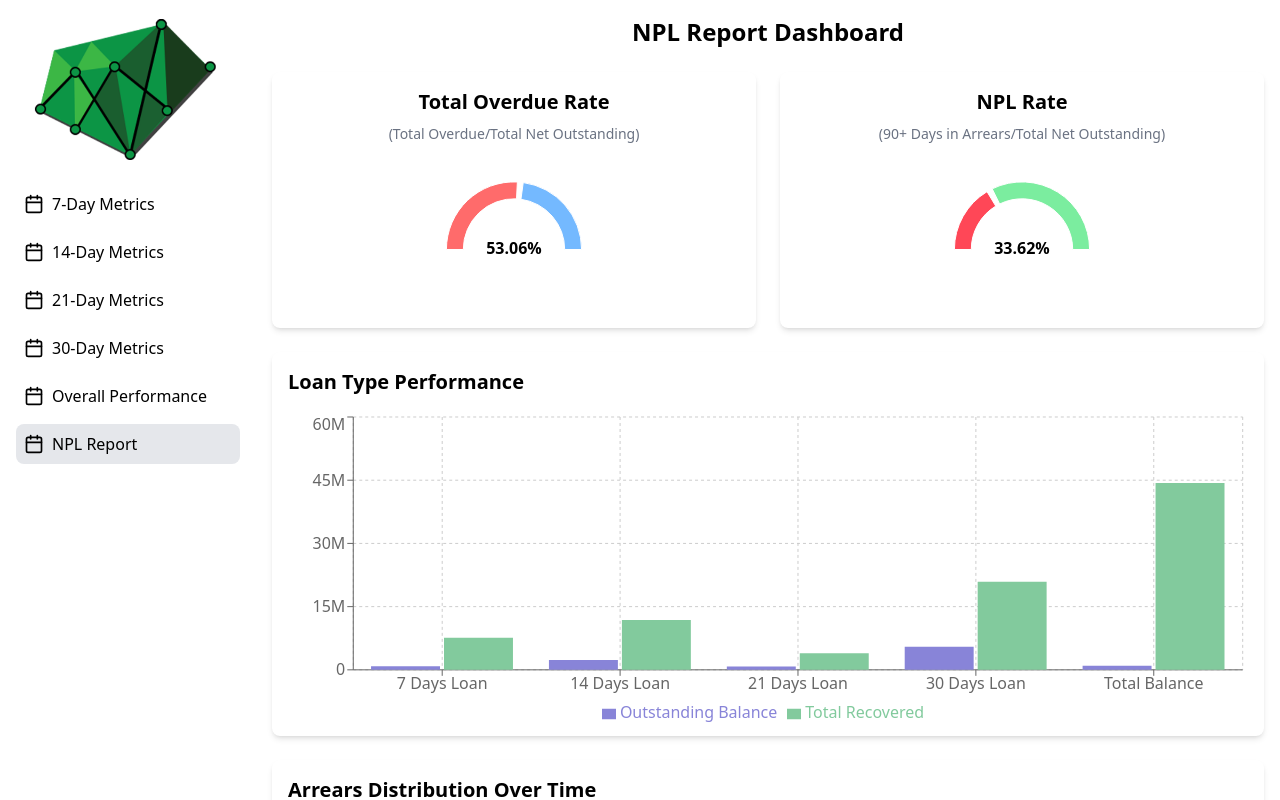
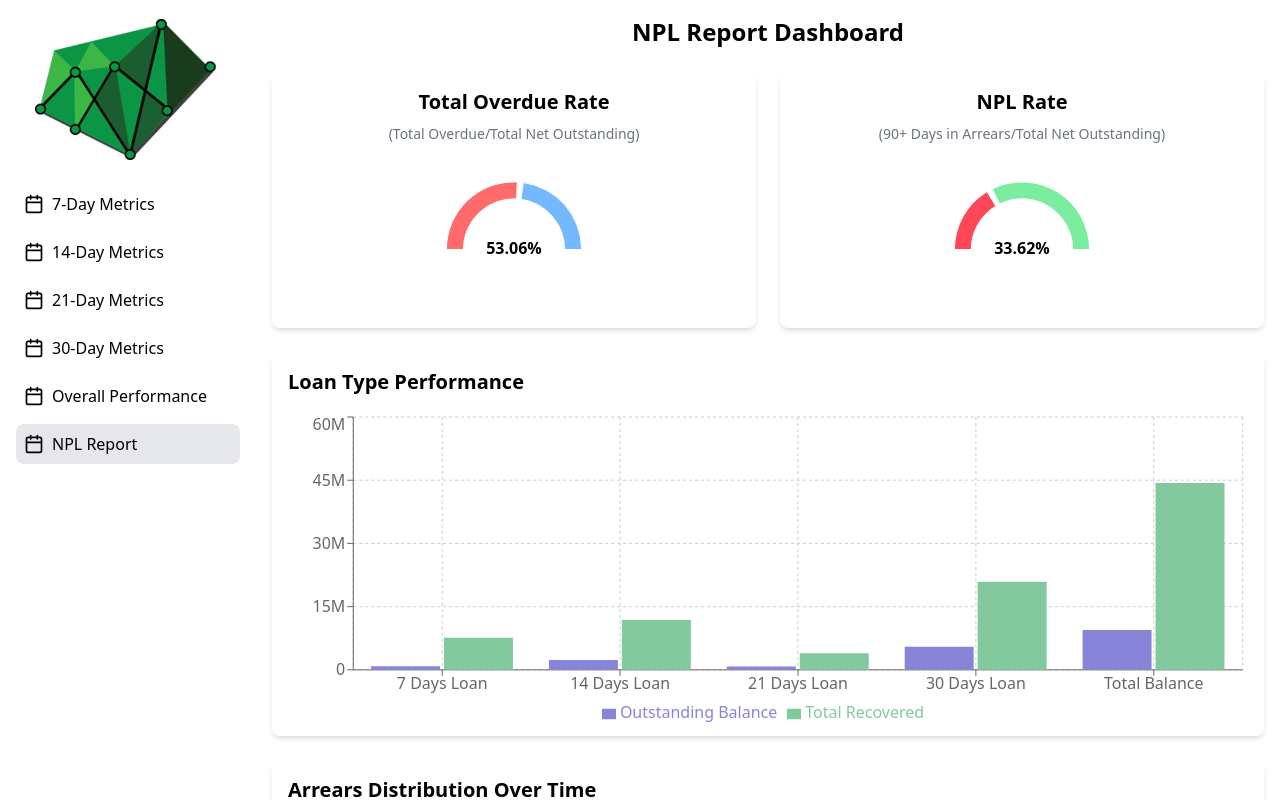
Before and after one commit to BasilMwila/performance_report, a React (Vite) app: page /NPL in a window 1280 px wide. Shown: the top 800 px of the page. Built offline with nearby package versions, Linux system fonts and the light colour scheme.

Commit message:
Update NPL.tsx

```diff
--- a/src/NPL.tsx
+++ b/src/NPL.tsx
@@ -7,7 +7,7 @@ const loanTypeData = [
   { name: '14 Days Loan', outstandingBalance: 2308361, totalRecovered: 11851638, unrecoveredPercentage: 16.30 },
   { name: '21 Days Loan', outstandingBalance: 786780, totalRecovered: 3943402, unrecoveredPercentage: 16.63 },
   { name: '30 Days Loan', outstandingBalance: 5492898, totalRecovered: 20930017, unrecoveredPercentage: 20.79 },
-  { name: 'Total Balance', outstandingBalance: 946188, totalRecovered: 44327019, unrecoveredPercentage: 17.59 }
+  { name: 'Total Balance', outstandingBalance: 9461888, totalRecovered: 44327019, unrecoveredPercentage: 17.59 }
 ];
 
 const ArrearsOverTimeData = [
```
